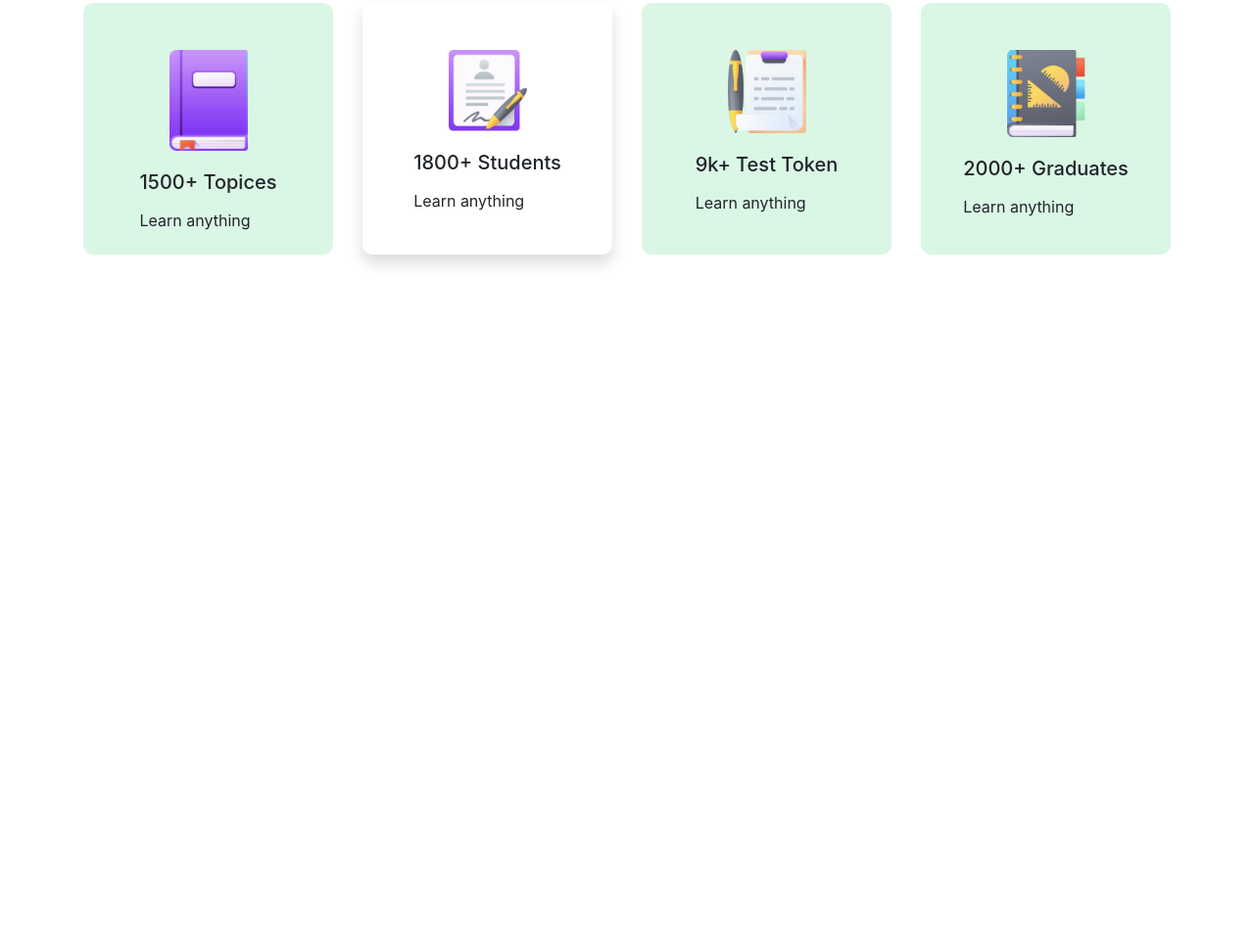
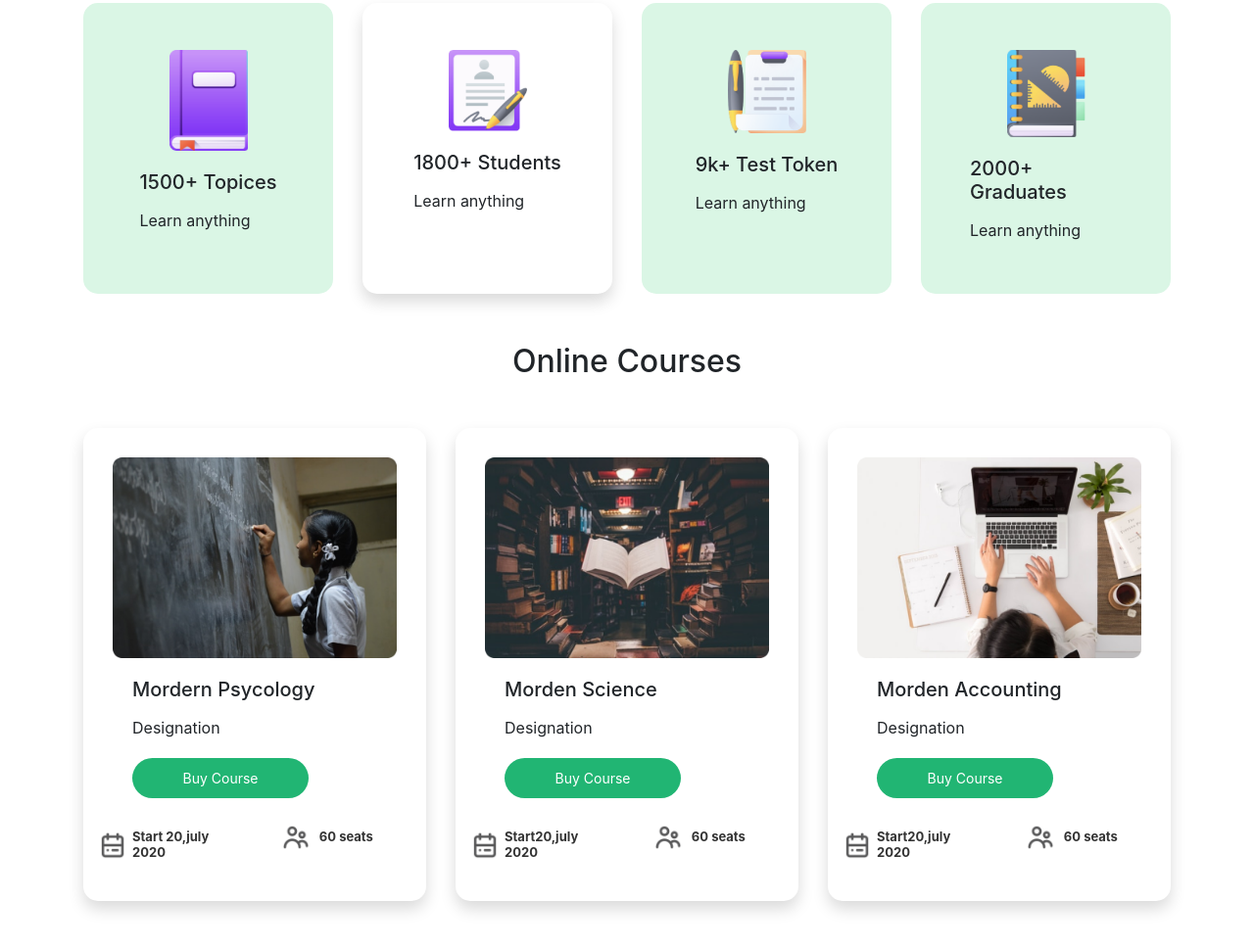
Before and after one commit to Arefin6/e-school, a plain HTML site: page index.html in a window 1280 px wide. Shown: the part 643-1612 px from the top of the page at 98% size. Before the commit the page ends 953 px from the top, so only its background shows below. Drawn offline with nearby package versions, Linux system fonts and the light colour scheme.

Commit message:
Courses section added

```diff
--- a/index.html
+++ b/index.html
@@ -90,9 +90,97 @@
 
               </div>
         </div>
+     </section>
+     <!-- info ended  -->
+     <section id="courses">
+          <div class="container">
+              <h2 class="text-center mt-5 mb-5">Online Courses</h2>
+            <div class="card-deck">
+                <div class="card shadow">
+                  <img src="img/Photos/Morder pyschology.png" class="card-img-top" alt="...">
+                  <div class="card-body">
+                    <h5 class="card-title">Mordern Psycology</h5>
+                    <p class="card-text">Designation</p>
+                    <button class="btn-green-sm">Buy Course</button>
+                  </div>
+                  <div class="card-footer">
+                    <div class="row">
+                      <div class="footer-box col-md-6 ">
+                          <div class="d-flex justify-content-center align-items-center">
+                              <img class="img" src="img/ICON/calendar.png" alt="">
+                              <p>Start 20,july 2020</p>
+                          </div>
 
+                      </div>
+                  <div class="footer-box  offset-md-2 col-md-4 ">
+                      <div class="d-flex justify-content-center align-items-center">
+                          <img  src="img/ICON/people.png" class="people" alt="">
+                          <p>60 seats</p>
+                      </div>
+                  </div>
+                    </div>
+                </div>
+                </div>
+                <div class="card shadow">
+                  <img src="img/Photos/Morder psyc.png" class="card-img-top" alt="...">
+                  <div class="card-body">
+                    <h5 class="card-title">Morden Science</h5>
+                    <p class="card-text">Designation</p>
+                    <button class="btn-green-sm">Buy Course</button>
+                  </div>
+                  <div class="card-footer">
+                    <div class="row">
+                      <div class="footer-box col-md-6">
+                          <div class="d-flex justify-content-center align-items-center">
+                              <img class="people " class="img" src="img/ICON/calendar.png" alt="">
+                              <p>Start20,july 2020</p>
+                          </div>
 
+                      </div>
+
+                  <div class="footer-box offset-md-2 col-md-4">
+                      <div class="d-flex justify-content-between align-items-center ">
+                          <img class="people " src="img/ICON/people.png" alt="">
+                          <p>60 seats</p>
+                      </div>
+
+                  </div>
+                    </div>
+
+                </div>
+                </div>
+                <div class="card shadow">
+                  <img src="img/Photos/Morder pychons.png" class="card-img-top" alt="...">
+                  <div class="card-body">
+                        <h5 class="card-title">Morden Accounting</h5>
+                        <p class="card-text">Designation</p>
+                        <button class="btn-green-sm">Buy Course</button>
+                  </div>
+                  <div class="card-footer">
+                      <div class="row">
+                        <div class="footer-box col-md-6 ">
+                            <div class="d-flex justify-content-center align-items-center">
+                                <img class="img" src="img/ICON/calendar.png" alt="">
+                                <p>Start20,july 2020</p>
+                            </div>
+
+                        </div>
+
+                    <div class="footer-box offset-md-2 col-md-4">
+                        <div class="d-flex justify-content-center align-items-center">
+                            <img class="people" src="img/ICON/people.png" alt="">
+                            <p>60 seats</p>
+                        </div>
+
+                    </div>
+                      </div>
+
+                  </div>
+                </div>
+              </div>
+          </div>
      </section>
+     <!-- courses section ended -->
 
 
     <!-- scripts -->
--- a/style.css
+++ b/style.css
@@ -27,6 +27,16 @@ p{
 .btn-grren:focus{
     border: none;
 }
+.btn-green-sm{
+    background-color: rgb(33,181,115);
+    color:#fff;
+    display: block;
+    width:180px;
+    padding:10px 15px;
+    border:none;
+    border-radius:38px;
+    font-size: 14px;
+}
 .nav-link{
     font-family: 'Lucida Sans', 'Lucida Sans Regular', 'Lucida Grande', 'Lucida Sans Unicode', Geneva, Verdana, sans-serif;
     font-size: 22px;
@@ -35,11 +45,32 @@ p{
 }
 .card{
     border:none;
-    border-radius: 10px;
+    border-radius: 15px;
+    padding:30px;
+
+}
+.card-footer{
+    background-color: #fff;
+    border-top:none;
+
+}
+.footer-box img{
+    width:30px;
+   position: absolute;
+   left:-20px;
+}
+
+
+.footer-box p{
+    color:#333;
+    font-size: 13px;
+    line-height: 1.2;
+    margin: auto;
+    font-weight: bold;
 
 }
 .shadow{
-    box-shadow: 10px 5px 10px lightgray;;
+    box-shadow: 10px 5px 10px lightgray;
 }
 
 .bg-light-g{
```
